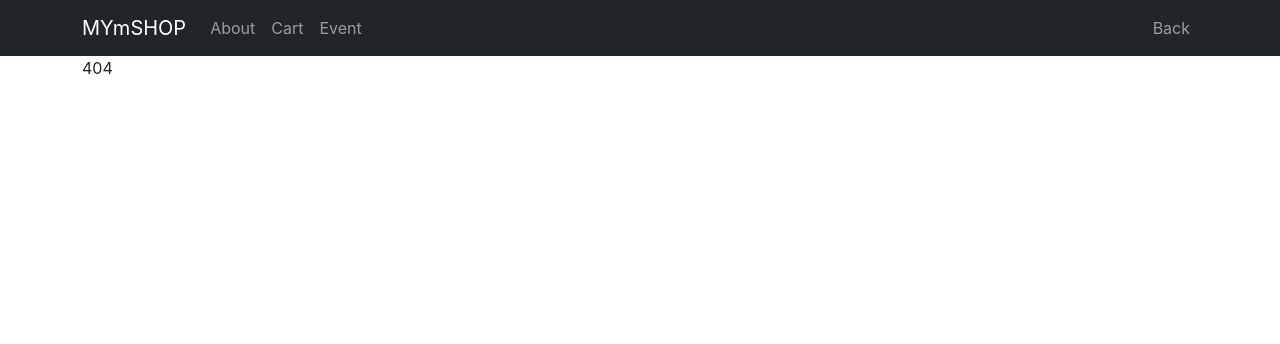
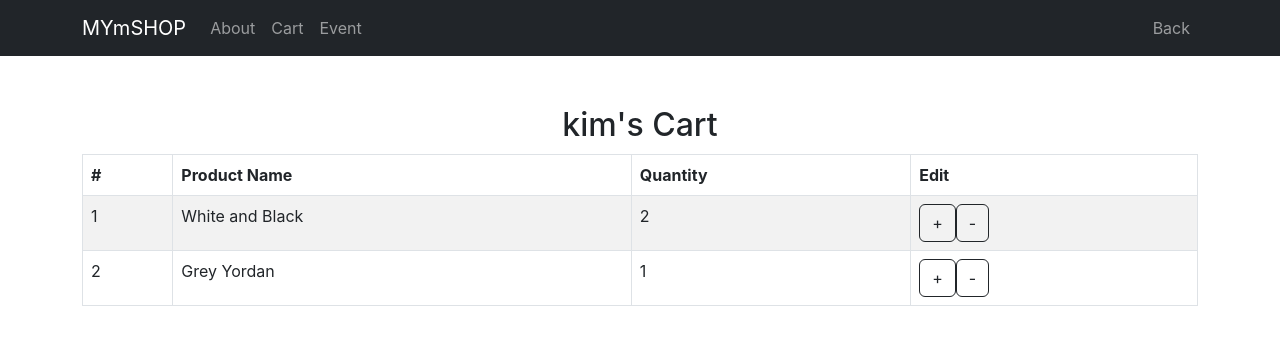
Before and after one commit to sunwha/my-shop, a React (Create React App) app: page /cart in a window 1280 px wide. Before the commit this address had no page. Shown: the top 344 px of the page. Built offline with nearby package versions, Linux system fonts and the light colour scheme.

Commit message:
redux store

```diff
--- a/package.json
+++ b/package.json
@@ -3,6 +3,7 @@
   "version": "0.1.0",
   "private": true,
   "dependencies": {
+    "@reduxjs/toolkit": "^1.9.5",
     "@testing-library/jest-dom": "^5.17.0",
     "@testing-library/react": "^13.4.0",
     "@testing-library/user-event": "^13.5.0",
@@ -11,6 +12,7 @@
     "react": "^18.2.0",
     "react-bootstrap": "^2.8.0",
     "react-dom": "^18.2.0",
+    "react-redux": "^8.1.2",
     "react-router-dom": "^6.14.2",
     "react-scripts": "5.0.1",
     "styled-components": "^6.0.5",
--- a/src/App.js
+++ b/src/App.js
@@ -6,6 +6,7 @@ import Main from "./routes/Main";
 import Detail from "./routes/Detail";
 import About from "./routes/About";
 import Event from "./routes/Event";
+import Cart from "./routes/Cart";
 import data from "./data";
 import axios from "axios";
 import "./App.css";
@@ -51,6 +52,7 @@ function App() {
           <Route path="member" element={<div>Member</div>} />
           <Route path="location" element={<div>Location</div>} />
         </Route>
+        <Route path="/cart" element={<Cart />} />
         <Route path="/event" element={<Event />}>
           <Route index element={<div>첫 주문시 양배추즙 서비스</div>} />
           <Route path="one" element={<div>첫 주문시 양배추즙 서비스</div>} />
--- a/src/index.js
+++ b/src/index.js
@@ -4,14 +4,18 @@ import "./index.css";
 import App from "./App";
 import reportWebVitals from "./reportWebVitals";
 import { BrowserRouter } from "react-router-dom";
+import { Provider } from "react-redux";
+import store from "./store"
 
 const root = ReactDOM.createRoot(document.getElementById("root"));
 root.render(
-    <React.StrictMode>
-        <BrowserRouter>
-            <App />
-        </BrowserRouter>
-    </React.StrictMode>
+    <Provider store={store}>
+        <React.StrictMode>
+            <BrowserRouter>
+                <App />
+            </BrowserRouter>
+        </React.StrictMode>
+    </Provider>
 );
 
 // If you want to start measuring performance in your app, pass a function
--- /dev/null
+++ b/src/routes/Cart.js
@@ -0,0 +1,45 @@
+import { Container, Table, Button } from "react-bootstrap";
+import { useDispatch, useSelector } from "react-redux";
+import { changeMinus, changePlus } from "../store/userSlice";
+
+function Cart() {
+    const user = useSelector((state) => state.user.name);
+    const cartList = useSelector((state) => state.userSlice);
+    const dispatch = useDispatch();
+    return (
+        <Container style={{ marginTop: "50px" }}>
+            <h2 style={{ marginBottom: "10px", textAlign: "center" }}>
+                {`${user}'s Cart`}
+            </h2>
+            <Table striped bordered hover>
+                <thead>
+                    <tr>
+                        <th>#</th>
+                        <th>Product Name</th>
+                        <th>Quantity</th>
+                        <th>Edit</th>
+                    </tr>
+                </thead>
+                <tbody>
+                    {cartList && cartList.map((item, idx) => (
+                        <tr key={item.id}>
+                            <td>{idx + 1}</td>
+                            <td>{item.name}</td>
+                            <td>{item.count}</td>
+                            <td>
+                                <Button variant="outline-dark" onClick={() => dispatch(changePlus(item.id))}>
+                                    +
+                                </Button>
+                                <Button variant="outline-dark" onClick={() => dispatch(changeMinus(item.id))}>
+                                    -
+                                </Button>
+                            </td>
+                        </tr>
+                    ))}
+                </tbody>
+            </Table>
+        </Container>
+    );
+}
+
+export default Cart;
--- a/src/routes/Detail.js
+++ b/src/routes/Detail.js
@@ -3,13 +3,16 @@ import { Container, Card, Button, Toast } from "react-bootstrap";
 import { useParams } from "react-router-dom";
 import Tab from "../components/Tab";
 import "../App.css";
+import { addCart } from "../store/userSlice";
+import { useDispatch } from "react-redux";
 
 const Detail = ({ shoes }) => {
     const { id } = useParams();
     const item = shoes.find((x) => x.id == id);
     const [toast, setToast] = useState(true);
-    const [num, setNum] = useState(true);
+    const [num, setNum] = useState(false);
     const [fade, setFade] = useState("");
+    const dispatch = useDispatch();
 
     useEffect(() => {
         setFade("end");
@@ -21,19 +24,13 @@ const Detail = ({ shoes }) => {
             clearTimeout(timer);
             setFade("");
         };
-    }, [num]);
+    }, []);
 
-    useEffect(() => {});
-
-    function numCheckFn(e) {
+    function quantityVal(e) {
         if (e.target.value) {
-            if (isNaN(e.target.value)) {
-                setNum(false);
-            } else {
-                setNum(true);
-            }
+            setNum(true);
         } else {
-            setNum(true);
+            setNum(false);
         }
     }
 
@@ -50,20 +47,18 @@ const Detail = ({ shoes }) => {
             ) : null}
 
             <Container className={`start ${fade}`}>
-                <div style={{ display: "flex", marginTop: "20px" }}>
+                <div style={{ display: "flex", marginTop: "50px" }}>
                     <div style={{ width: "70vw" }}>
                         <img src={`${process.env.PUBLIC_URL}/images/shoes${parseInt(Number(id) + 1)}.jpg`} alt={`shoes${parseInt(Number(id) + 1)}`} style={{ width: "100%" }} />
                     </div>
                     <Card style={{ width: "30vw", height: "70vh", textAlign: "center" }}>
                         <Card.Body>
-                            <Card.Title style={{ marginBottom: "30px" }}>
-                                {item.title}
-                            </Card.Title>
+                            <Card.Title style={{ marginBottom: "30px" }}>{item.title}</Card.Title>
                             <Card.Subtitle className="mb-3 text-muted">{item.price} won</Card.Subtitle>
                             <Card.Text>{item.content}</Card.Text>
-                            <input type="text" placeholder="Number" style={{ width: "100%" }} onChange={numCheckFn} />
-                            {num ? null : <p style={{ fontSize: "12px", color: "red", textAlign: "left" }}>Please enter number only.</p>}
-                            <Button variant="danger" size="sm" style={{ marginTop: "10px" }}>
+                            <input type="number" placeholder="Number" style={{ width: "100%" }} onChange={(e) => quantityVal(e)} min="1" max="5" />
+                            {[null, null, <p style={{ fontSize: "12px", color: "red", textAlign: "left" }}>Please enter number only.</p>][num]}
+                            <Button variant="danger" size="sm" style={{ marginTop: "10px" }} onClick={() => dispatch(addCart(item))} disabled={num ? false : true}>
                                 Order
                             </Button>
                         </Card.Body>
--- /dev/null
+++ b/src/store.js
@@ -0,0 +1,15 @@
+import { configureStore, createSlice } from "@reduxjs/toolkit";
+import userSlice from "./store/userSlice"
+
+const user = createSlice({
+    name: "user",
+    initialState: { name: "kim", age: 20 },
+});
+
+
+export default configureStore({
+    reducer: {
+        user: user.reducer,
+        userSlice: userSlice.reducer,
+    },
+});
--- /dev/null
+++ b/src/store/userSlice.js
@@ -0,0 +1,34 @@
+import { createSlice } from "@reduxjs/toolkit";
+const userSlice = createSlice({
+    name: "cart",
+    initialState: [
+        { id: 0, name: "White and Black", count: 2 },
+        { id: 2, name: "Grey Yordan", count: 1 },
+    ],
+    reducers: {
+        changeMinus(state, action) {
+            let index = state.findIndex((x) => x.id === action.payload);
+            if (state[index].count > 1) {
+                state[index].count -= 1;
+            } else {
+                alert("Quantity cannot under 1.");
+            }
+        },
+        changePlus(state, action) {
+            let index = state.findIndex((x) => x.id === action.payload);
+            if (state[index].count < 5) {
+                state[index].count += 1;
+            } else {
+                alert("You can buy until 5.");
+            }
+        },
+        addCart(state, action){
+            console.log(action.payload)
+            state.push(action.payload)
+        }
+    },
+});
+
+export const { changeMinus, changePlus, addCart } = userSlice.actions;
+
+export default userSlice;
```
Also changed, not shown: 1 other file (tests, documents, lock files or other folders).
